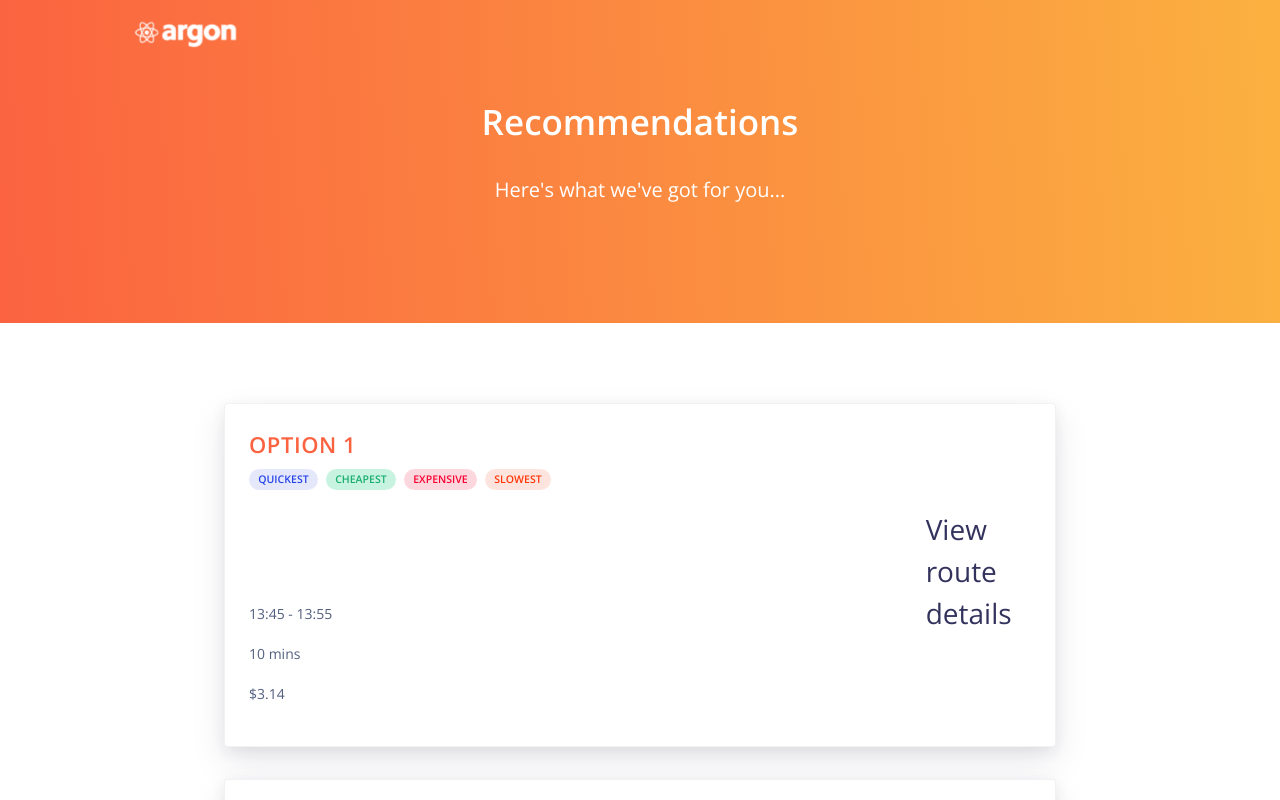
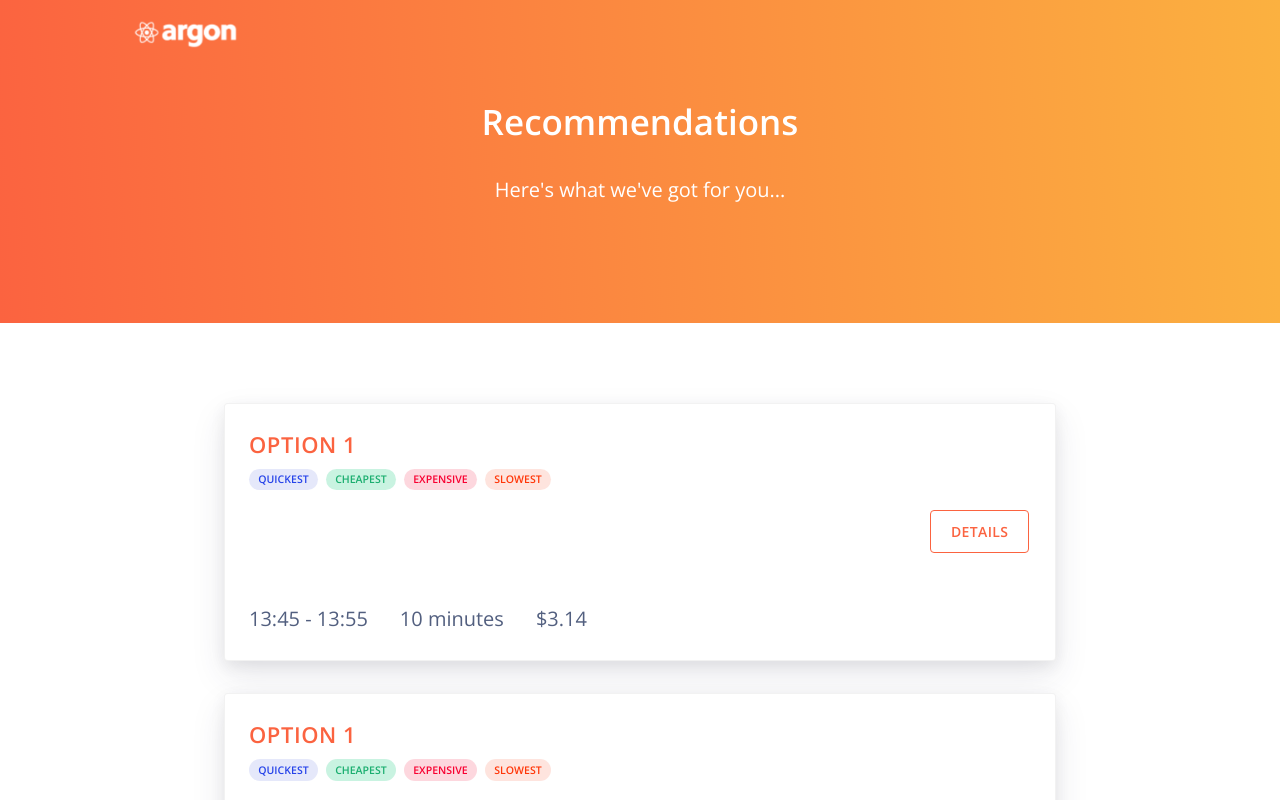
Before and after one commit to adewaleo/bing_x_rideshare, a React (Create React App) app in the folder frontend/: page /recommendations in a window 1280 px wide. Shown: the top 800 px of the page. Built offline with nearby package versions, Linux system fonts and the light colour scheme; some icons are missing.

Commit message:
Updates to recommendations list

```diff
--- a/frontend/src/views/RecommendationsListViewItem.jsx
+++ b/frontend/src/views/RecommendationsListViewItem.jsx
@@ -59,13 +59,13 @@ class RecommendationsListViewItem extends React.Component {
                       </ul>
                     </div>
                     <div>
-                      <p className="description">13:45 - 13:55</p>
-                      <p className="description">10 mins</p>
-                      <p className="description">$3.14</p>
+                      <span className="lead" style={{marginRight: "2rem"}}>13:45 - 13:55</span>
+                      <span className="lead" style={{marginRight: "2rem"}}>10 minutes</span>
+                      <span className="lead" style={{marginRight: "2rem"}}>$3.14</span>
                     </div>
                   </Col>
                   <Col md="2">
-                    <h3>View route details</h3>
+                    <button type="button" className="btn-1 ml-1 btn btn-outline-warning">Details</button>
                   </Col>
                 </Row>
               </CardBody>
```
